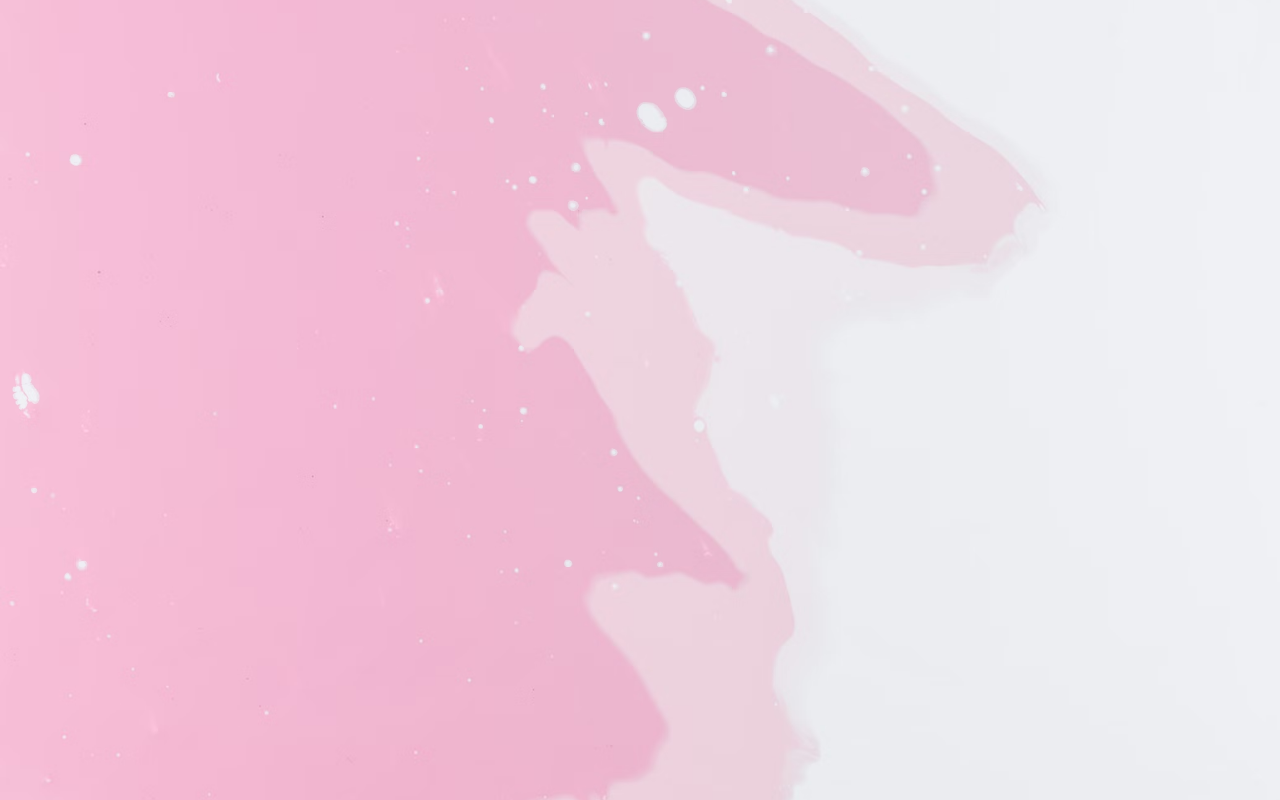
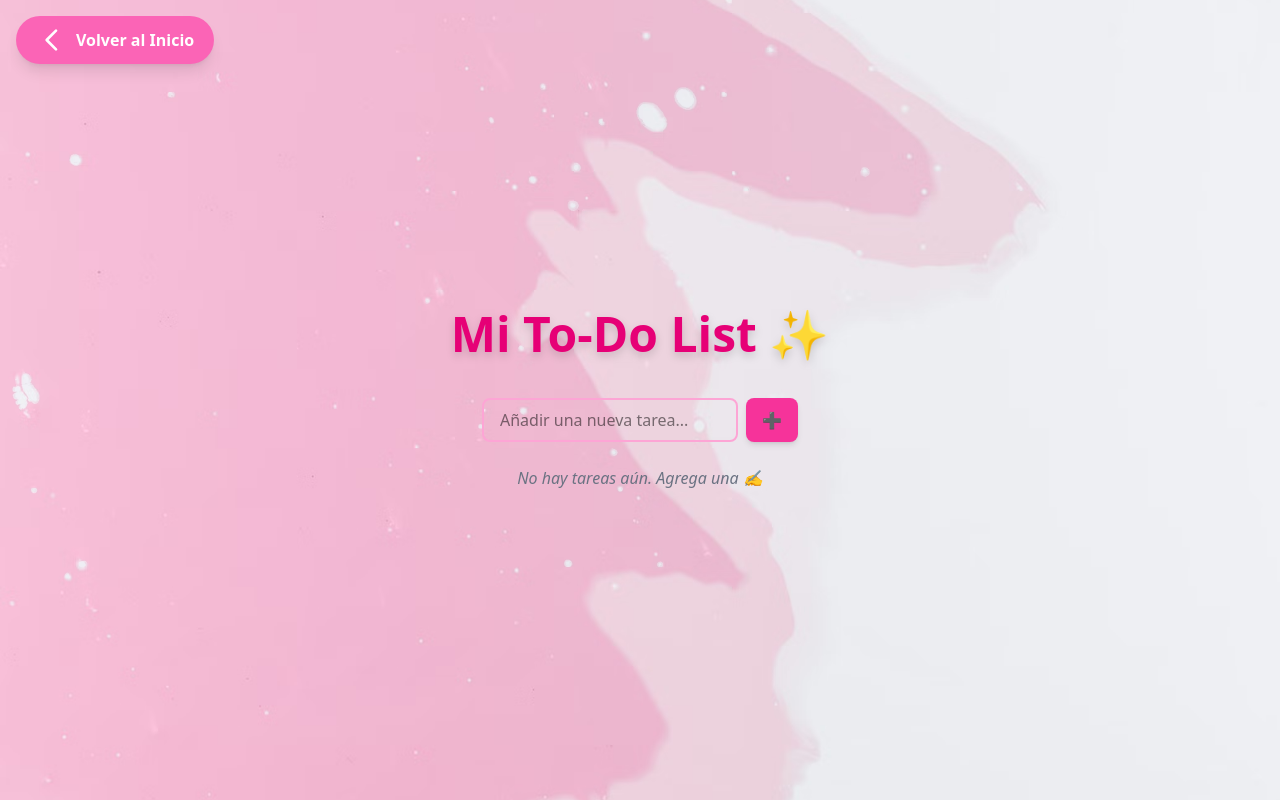
Before and after one commit to DaskyP/tarea-03, a React (Vite) app: page /todo in a window 1280 px wide. Before the commit this address had no page. Built offline with nearby package versions, Linux system fonts and the light colour scheme.

Commit message:
feat: todo list

```diff
--- a/package.json
+++ b/package.json
@@ -13,6 +13,7 @@
     "@tailwindcss/vite": "^4.0.7",
     "react": "^19.0.0",
     "react-dom": "^19.0.0",
+    "react-icons": "^5.5.0",
     "react-router-dom": "^7.2.0",
     "tailwindcss": "^4.0.7"
   },
--- a/src/App.jsx
+++ b/src/App.jsx
@@ -2,6 +2,7 @@ import { BrowserRouter as Router, Routes, Route } from "react-router-dom";
 import Home from "./pages/Home";
 import Game from "./pages/Game";
 import CatAndMouseGame from "./pages/CatAndMouseGame";
+import ToDoList from "./pages/ToDoList";
 function App() {
   return (
     <Router>
@@ -9,6 +10,7 @@ function App() {
         <Route path="/" element={<Home />} />
         <Route path="/tic-tac-toe" element={<Game />} />
         <Route path="/gatovspc" element={<CatAndMouseGame />} />
+        <Route path="/todo" element={<ToDoList />} />
       </Routes>
     </Router>
   );
--- /dev/null
+++ b/src/components/TaskInput.jsx
@@ -0,0 +1,32 @@
+/* eslint-disable react/prop-types */
+import { useState } from "react";
+
+const TaskInput = ({ onAddTask }) => {
+  const [text, setText] = useState("");
+
+  const handleSubmit = (e) => {
+    e.preventDefault();
+    onAddTask(text);
+    setText("");
+  };
+
+  return (
+    <form onSubmit={handleSubmit} className="flex gap-2 mt-4">
+      <input
+        type="text"
+        value={text}
+        onChange={(e) => setText(e.target.value)}
+        placeholder="Añadir una nueva tarea..."
+        className="w-64 px-4 py-2 border-2 border-pink-300 rounded-lg focus:outline-none focus:ring-2 focus:ring-pink-500"
+      />
+      <button
+        type="submit"
+        className="bg-pink-500 hover:bg-pink-600 text-white font-semibold py-2 px-4 rounded-lg shadow-md transition-all"
+      >
+        ➕
+      </button>
+    </form>
+  );
+};
+
+export default TaskInput;
--- /dev/null
+++ b/src/components/TaskItem.jsx
@@ -0,0 +1,33 @@
+/* eslint-disable react/prop-types */
+import { MdDone, MdDelete } from "react-icons/md";
+
+const TaskItem = ({ task, onToggle, onDelete }) => {
+  return (
+    <li className="flex items-center justify-between p-3 bg-pink-300 rounded-lg shadow-md transition-all">
+      <span
+        className={`flex-1 text-lg cursor-pointer ${
+          task.completed ? "line-through text-gray-600" : "text-gray-800"
+        }`}
+        onClick={() => onToggle(task.id)}
+      >
+        {task.text}
+      </span>
+      <div className="flex gap-2">
+        <button
+          onClick={() => onToggle(task.id)}
+          className="bg-green-500 hover:bg-green-600 text-white p-2 rounded-full shadow-md transition-all"
+        >
+          <MdDone className="w-5 h-5" />
+        </button>
+        <button
+          onClick={() => onDelete(task.id)}
+          className="bg-red-500 hover:bg-red-600 text-white p-2 rounded-full shadow-md transition-all"
+        >
+          <MdDelete className="w-5 h-5" />
+        </button>
+      </div>
+    </li>
+  );
+};
+
+export default TaskItem;
--- /dev/null
+++ b/src/pages/ToDoList.jsx
@@ -0,0 +1,60 @@
+import { useState, useEffect } from "react";
+import TaskInput from "../components/TaskInput";
+import TaskItem from "../components/TaskItem";
+import ReturnButton from "../components/ReturnButton";
+
+const ToDoList = () => {
+  const [tasks, setTasks] = useState(() => {
+    const savedTasks = localStorage.getItem("tasks");
+    return savedTasks ? JSON.parse(savedTasks) : [];
+  });
+
+  useEffect(() => {
+    if (tasks.length > 0 || localStorage.getItem("tasks")) {
+      localStorage.setItem("tasks", JSON.stringify(tasks));
+    }
+  }, [tasks]);
+
+  const addTask = (text) => {
+    if (!text.trim()) return;
+    const newTask = { id: Date.now(), text, completed: false };
+    setTasks((prevTasks) => [...prevTasks, newTask]);
+  };
+
+  const toggleTask = (id) => {
+    setTasks((prevTasks) =>
+      prevTasks.map((task) =>
+        task.id === id ? { ...task, completed: !task.completed } : task
+      )
+    );
+  };
+
+  const deleteTask = (id) => {
+    setTasks((prevTasks) => prevTasks.filter((task) => task.id !== id));
+  };
+
+  return (
+    <div className="flex flex-col items-center justify-center h-screen text-center relative">
+      <ReturnButton />
+      <h1 className="text-5xl font-extrabold text-pink-600 drop-shadow-lg mb-6">
+        Mi To-Do List ✨
+      </h1>
+
+      <TaskInput onAddTask={addTask} />
+
+      <div className="mt-6 w-full max-w-md">
+        {tasks.length === 0 ? (
+          <p className="text-gray-500 italic">No hay tareas aún. Agrega una ✍️</p>
+        ) : (
+          <ul className="space-y-2">
+            {tasks.map((task) => (
+              <TaskItem key={task.id} task={task} onToggle={toggleTask} onDelete={deleteTask} />
+            ))}
+          </ul>
+        )}
+      </div>
+    </div>
+  );
+};
+
+export default ToDoList;
```
Also changed, not shown: 1 other file (tests, documents, lock files or other folders).
